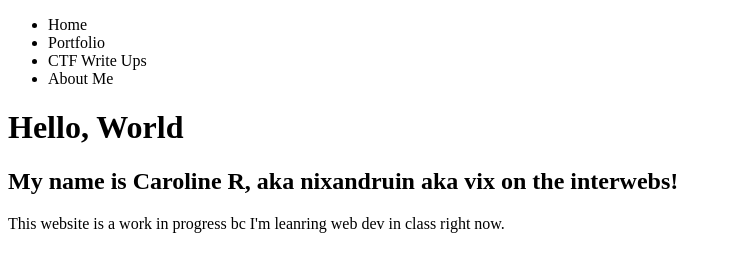
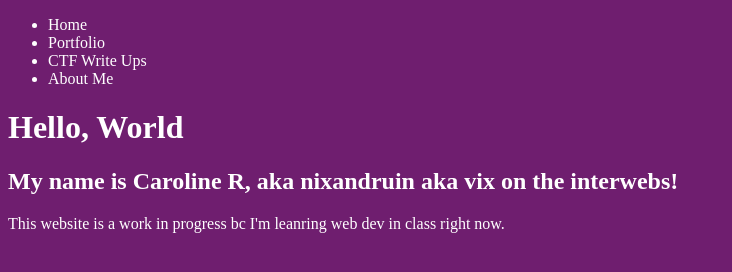
Before and after one commit to nixandruin/nixandruin.github.io, a plain HTML site: page index.html in a window 1280 px wide. Shown: the whole page, without its empty margins (0-732 px from the left). Drawn offline with Linux system fonts and the light colour scheme.

Commit message:
testing different commit style

```diff
--- a/index.html
+++ b/index.html
@@ -2,6 +2,7 @@
 <html>
     <head>
         <title>Caroline Richards | nixandruin</title>
+        <link href = "./styles.css" rel = "stylesheet" >
     </head>
     <body>
         <header>
--- /dev/null
+++ b/styles.css
@@ -0,0 +1,4 @@
+body {
+    background-color: rgb(111, 30, 111);
+    color: white;
+}
```
